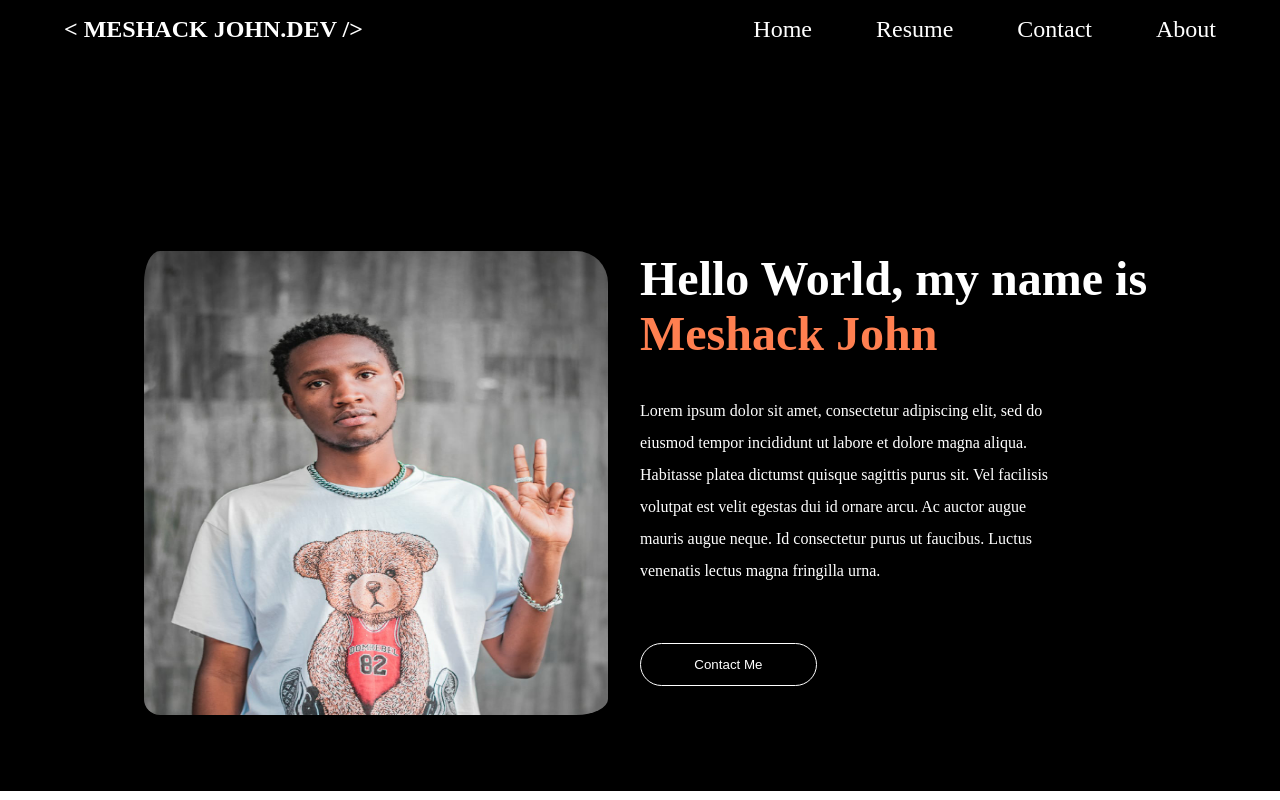
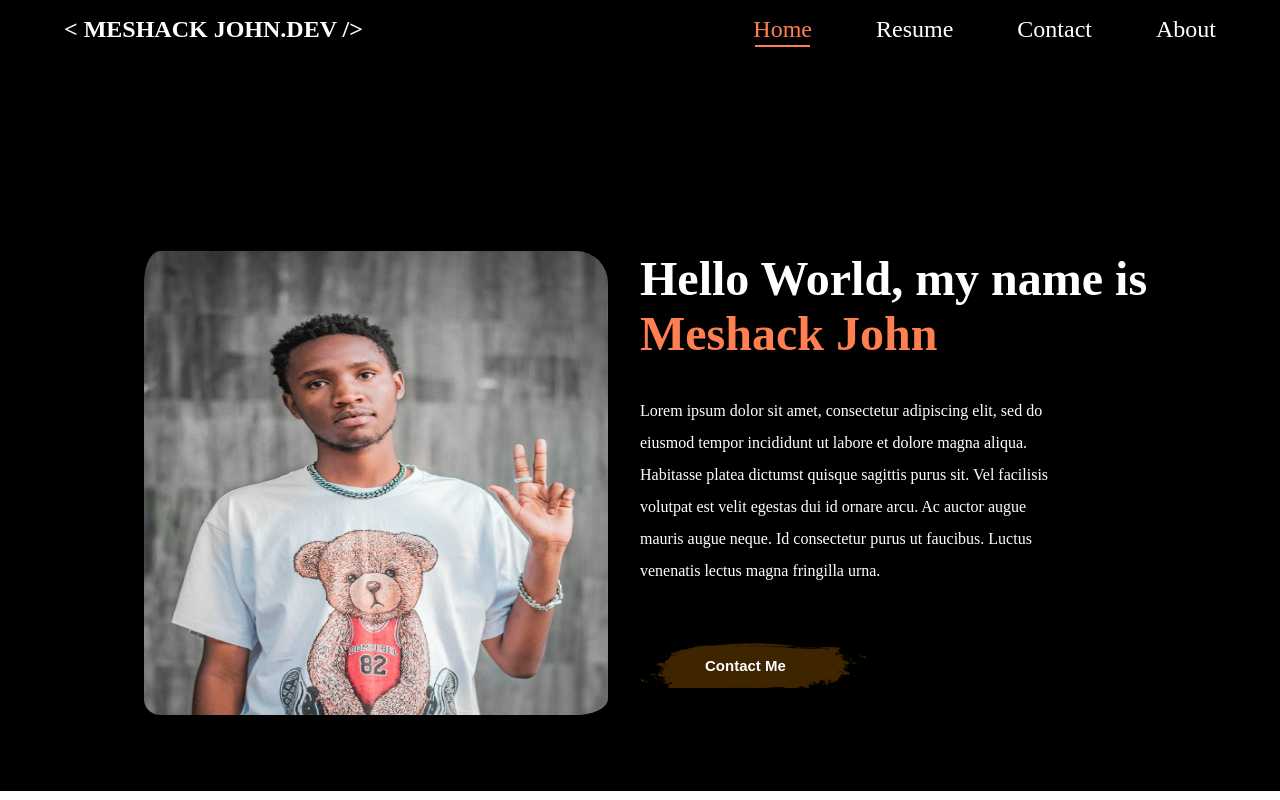
Before and after one commit to Meshackc0de/Portfolio, a plain HTML site: page Index.html in a window 1280 px wide. Shown: the top 800 px of the page. Drawn offline with Linux system fonts and the light colour scheme.

Commit message:
styling-changes

```diff
--- a/Index.css
+++ b/Index.css
@@ -21,27 +21,49 @@ html {
 
 
 
+
 }
-.nav-links {
+.nav-bar > #nav-links {
     display: flex;
     gap: 4rem;
+    position: relative;
+
 
 
 }
-.nav-links > a {
+.nav-bar > #nav-links > a {
     color: white;
     text-decoration: none;
     /*font-size: 18px;*/
     font-size: 1.5rem;
     cursor: pointer;
+    transition: 0.3 ease;
 
 }
 
-.nav-links > a:hover {
+/*.nav-links > a:hover {
     color: coral;
     transition: all 2s ease;
 
+}*/
+
+.nav-bar > #nav-links > a.active,
+.nav-bar > #nav-links > a:hover {
+    color: coral;
+
+
 }
+.nav-bar > #nav-links > a.active::after,
+.nav-bar > #nav-links > a:hover::after {
+    content: "";
+    width: 55px;
+    height: 2px;
+    background: coral;
+    position: absolute;
+    bottom: -4px;
+    left: 2px;
+}
+
 .kingsmurf {
     background-color: black;
     min-height: 90dvh;
@@ -91,22 +113,20 @@ html {
 }
 
 .home-content  > a > button {
+    background-image: url("./Images/button.png");
     background-color: transparent;
     color: white;
-    border-radius: 999px;
-    border: 1px solid white;
+    border: 0;
     cursor: pointer;
     /*padding: 1rem 4rem;
     margin-bottom: 5px;*/
-    padding: 1em 4em;
+    padding: 14px 80px 14px 65px;
+    background-repeat: no-repeat;
+    font-size: 15px;
+    font-weight: 700;
     margin-bottom: 1em;
 }
-.home-content  > a > button:hover {
-    background-color: coral;
-    color: black;
-    font-weight: bold;
 
-}
 .resume-part {
     background-color: white;
     /*background: linear-gradient(to left, #83a4d4 , #b6fbff);*/
@@ -210,6 +230,8 @@ html {
 
 }
 
+
+
 .inputs-sect  > a > button:hover {
     background-color: white;
     color: black;
--- a/Index.html
+++ b/Index.html
@@ -11,8 +11,8 @@
 <body>
     <nav class="nav-bar">
         <h1> < MESHACK JOHN.DEV /> </h1>
-        <div class="nav-links">
-            <a href="#home">Home</a>
+        <div id="nav-links">
+            <a class="active" href="#home">Home</a>
             <a href="#resume">Resume</a>
             <a href="#contact-sectn">Contact</a>
             <a href="#about">About</a>
```
Also changed, not shown: Images/button.png (added).
